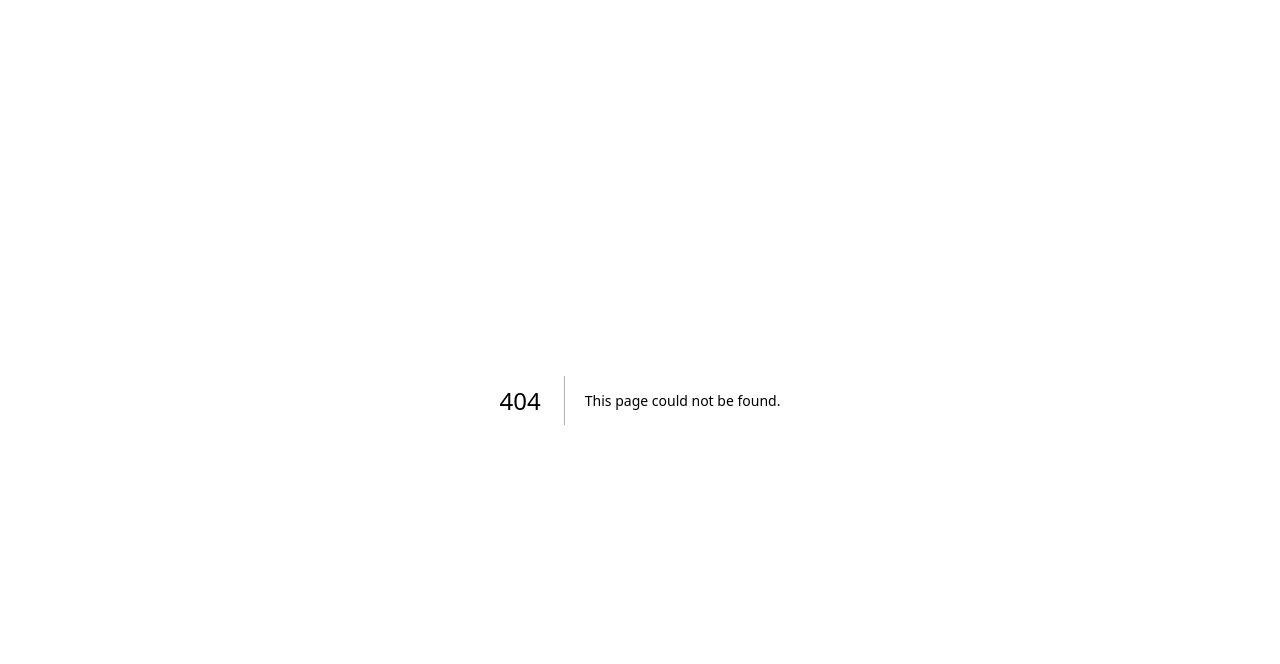
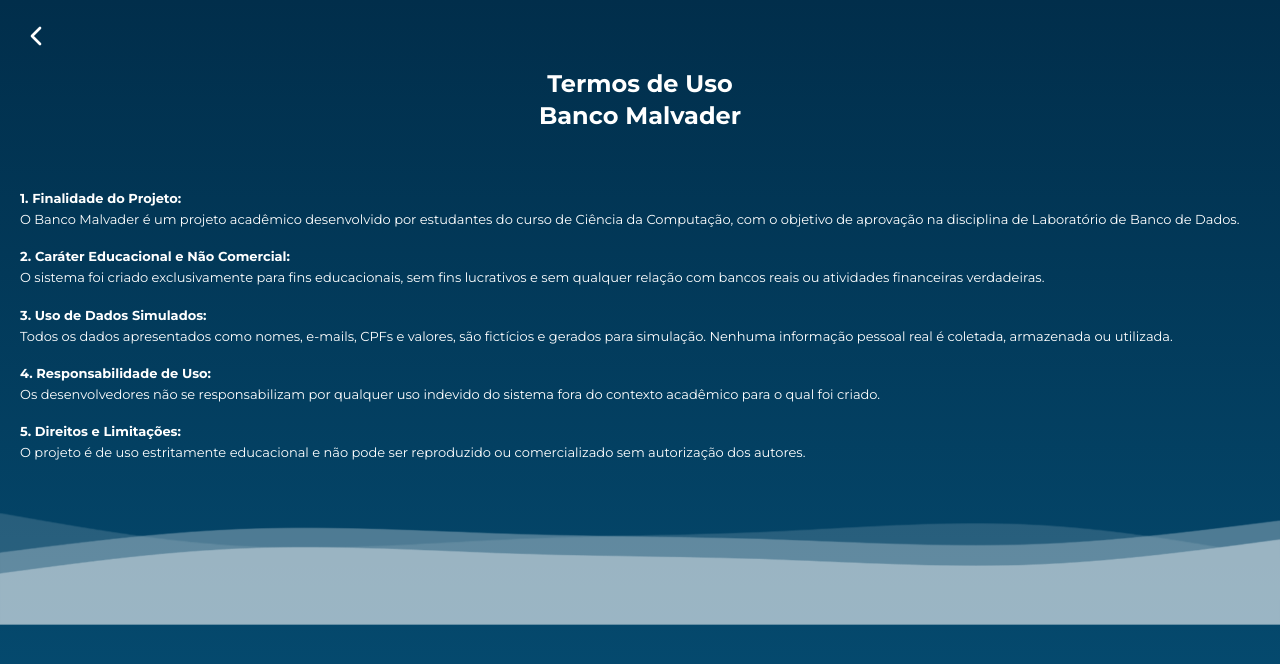
Before and after one commit to LeonardoAtaides/Banco-Malvader, a Next.js app in the folder frontend/: page /Termos in a window 1280 px wide. Before the commit this address had no page. Shown: the top 664 px of the page. Built offline with nearby package versions, Linux system fonts and the light colour scheme.

Commit message:
create page termos

```diff
--- /dev/null
+++ b/frontend/src/app/Termos/page.tsx
@@ -0,0 +1,77 @@
+"use client";
+
+import React from "react";
+import { ChevronLeft } from "lucide-react";
+import { useRouter } from "next/navigation";
+
+const TermosPage: React.FC = () => {
+  const router = useRouter();
+
+  const handleBack = () => {
+    router.back();
+  };
+
+  return (
+    <main className="min-h-screen bg-gradient-to-b from-[#012E4B] to-[#064F75] text-white flex flex-col">
+
+    <div className="px-5 py-5 ">
+
+      {/* Header */}
+      <div className="relative">
+      <button
+      className="absolute top-0 left-0 hover:text-white/70 transition"
+      onClick={handleBack}
+      >
+      <ChevronLeft className="w-8 h-8" />
+      </button>
+      </div>
+
+        <h1 className=" pt-12 flex-1 text-center text-2xl font-bold">
+          Termos de Uso
+          <br />
+          Banco Malvader
+        </h1>
+
+      {/* Conteúdo dos termos */}
+      <div className="flex-1 mt-14 overflow-y-auto text-[13px] leading-relaxed">
+        <p className="mb-4">
+          <strong>1. Finalidade do Projeto:</strong> <br />
+          O Banco Malvader é um projeto acadêmico desenvolvido por estudantes do curso de Ciência da Computação, com o objetivo de aprovação na disciplina de Laboratório de Banco de Dados.
+        </p>
+
+        <p className="mb-4">
+          <strong>2. Caráter Educacional e Não Comercial:</strong> <br />
+          O sistema foi criado exclusivamente para fins educacionais, sem fins lucrativos e sem qualquer relação com bancos reais ou atividades financeiras verdadeiras.
+        </p>
+
+        <p className="mb-4">
+          <strong>3. Uso de Dados Simulados:</strong> <br />
+          Todos os dados apresentados como nomes, e-mails, CPFs e valores, são fictícios e gerados para simulação. Nenhuma informação pessoal real é coletada, armazenada ou utilizada.
+        </p>
+
+        <p className="mb-4">
+          <strong>4. Responsabilidade de Uso:</strong> <br />
+          Os desenvolvedores não se responsabilizam por qualquer uso indevido do sistema fora do contexto acadêmico para o qual foi criado.
+        </p>
+
+        <p className="mb-4">
+          <strong>5. Direitos e Limitações:</strong> <br />
+          O projeto é de uso estritamente educacional e não pode ser reproduzido ou comercializado sem autorização dos autores.
+        </p>
+      </div>
+
+      </div>
+
+      {/* Wave no rodapé */}
+      <div className="w-full flex justify-center ">
+        <img
+          src="/assets/Wave_white.png"
+          alt="wave"
+          className="w-full h-auto object-cover opacity-60"
+        />
+      </div>
+    </main>
+  );
+};
+
+export default TermosPage;
```
